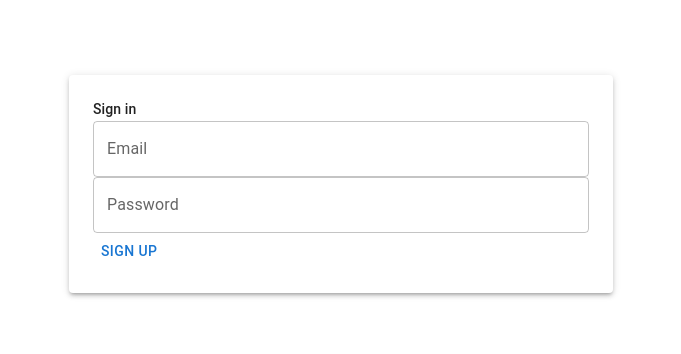
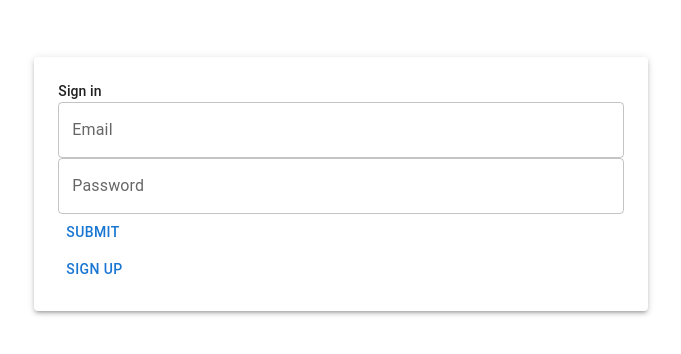
Before and after one commit to bsmith-code/auth, a React (Vite) app: page / in a window 1280 px wide. Shown: the part 224-578 px from the top of the page, without its empty margins (307-988 px from the left). Built offline with nearby package versions, Linux system fonts and the light colour scheme.

Commit message:
Sign in logic and includes credentials

```diff
--- a/src/components/FormSignIn.tsx
+++ b/src/components/FormSignIn.tsx
@@ -1,8 +1,18 @@
+// Common
 import { useForm } from 'react-hook-form'
-import { Typography } from '@mui/material'
+
+// Store
+import { useLoginMutation } from 'store'
+
+// MUI
+import { Button, Typography } from '@mui/material'
+
+// Components
 import InputTextField from 'components/InputTextField'
 
 const FormSignIn = () => {
+  const [login, { error, isLoading, isSuccess }] = useLoginMutation()
+
   const form = useForm({
     defaultValues: {
       email: '',
@@ -10,11 +20,25 @@ const FormSignIn = () => {
     }
   })
 
+  const handleSubmit = form.handleSubmit(async user => {
+    await login(user)
+  })
+
   return (
-    <form>
+    <form
+      onSubmit={e => {
+        void handleSubmit(e)
+      }}
+    >
       <Typography variant="subtitle2">Sign in</Typography>
       <InputTextField label="Email" name="email" form={form} />
-      <InputTextField label="Password" name="password" form={form} />
+      <InputTextField
+        label="Password"
+        name="password"
+        type="password"
+        form={form}
+      />
+      <Button type="submit">Submit</Button>
     </form>
   )
 }
--- a/src/store/index.ts
+++ b/src/store/index.ts
@@ -8,11 +8,19 @@ import { IUser } from 'types'
 const authApi = createApi({
   reducerPath: 'contact',
   baseQuery: fetchBaseQuery({
-    baseUrl: `${process.env.REACT_APP_API_BASE_URL ?? ''}/v1/auth`
+    baseUrl: `${process.env.REACT_APP_API_BASE_URL ?? ''}/v1/auth`,
+    credentials: 'include'
   }),
   endpoints: build => ({
+    login: build.mutation<IUser, Pick<IUser, 'email' | 'password'>>({
+      query: body => ({
+        url: 'login',
+        method: 'POST',
+        body
+      })
+    }),
     createUser: build.mutation<
-      void,
+      IUser,
       Omit<IUser, 'uuid' | 'createdAt' | 'updatedAt'>
     >({
       query: body => ({
@@ -24,8 +32,13 @@ const authApi = createApi({
   })
 })
 
-export const { useCreateUserMutation, reducerPath, reducer, middleware } =
-  authApi
+export const {
+  reducer,
+  middleware,
+  reducerPath,
+  useLoginMutation,
+  useCreateUserMutation
+} = authApi
 
 const appReducer = {
   [reducerPath]: reducer
```
Also changed, not shown: src/components/FormSignUp.tsx (+8 -1 lines).
